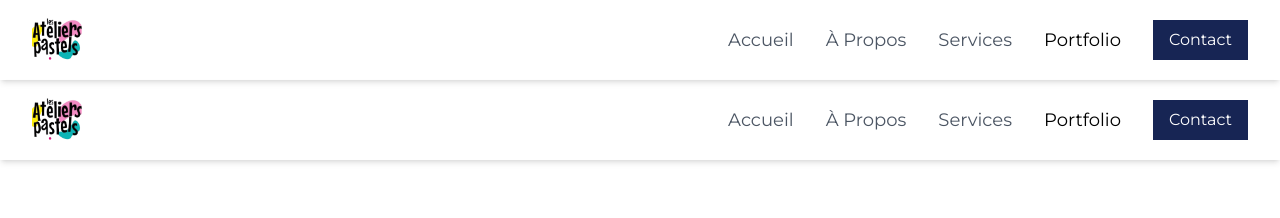
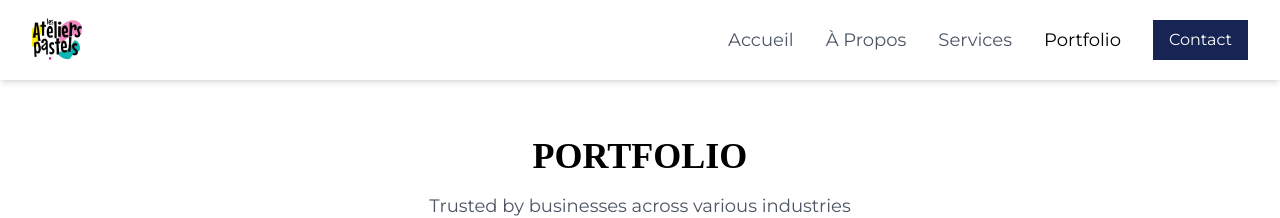
Before and after one commit to Frijidia/Ateliers-Pastels, a React (Vite) app in the folder AtelierPastels/: page /portfolio in a window 1280 px wide. Shown: the top 218 px of the page. Built offline with nearby package versions, Linux system fonts and the light colour scheme.

Commit message:
finishing merging

```diff
--- a/AtelierPastels/src/components/QuoteForm.tsx
+++ b/AtelierPastels/src/components/QuoteForm.tsx
@@ -1,5 +1,4 @@
-
-// import React from 'react';
+import React from 'react';
 import { useForm } from 'react-hook-form';
 import { zodResolver } from '@hookform/resolvers/zod';
 import * as z from 'zod';
--- a/AtelierPastels/src/page/Contact.tsx
+++ b/AtelierPastels/src/page/Contact.tsx
@@ -1,5 +1,5 @@
 
-// import React from 'react';
+import React from 'react';
 import Layout from '../components/Layout';
 // import Hero from '@/components/Hero';
 import SectionTitle from '../components/SectionTitle';
@@ -10,7 +10,7 @@ import { Phone, Mail, MapPin, Clock, Instagram, Facebook } from 'lucide-react';
 
 const Contact = () => {
   return (
-    <Layout>
+    <div>
       {/* <Hero
         title="Contactez-nous"
         subtitle="Entrez en contact avec notre équipe pour discuter de votre prochain projet"
@@ -182,7 +182,7 @@ const Contact = () => {
           </div>
         </div>
       </section>
-    </Layout>
+    </div>
   );
 };
 
--- a/AtelierPastels/src/page/Portfolio.tsx
+++ b/AtelierPastels/src/page/Portfolio.tsx
@@ -1,9 +1,9 @@
 
 import { useState } from 'react';
 import portfolioImage from '../assets/port_img.png';
-
+import React from 'react';
 // import { Link } from 'react-router-dom';
-import Layout from '../components/Layout';
+// import Layout from '../components/Layout';
 // import Hero from '@/component/Hero';
 import SectionTitle from '../components/SectionTitle';
 import { projects, allCategories } from '../components/portfolio/ProjectData';
@@ -31,7 +31,8 @@ const Portfolio = () => {
     };
 
     return (
-        <Layout>
+        // <Layout>
+        <div>
             <div className="mt-14">
 
                 <SectionTitle
@@ -82,7 +83,8 @@ const Portfolio = () => {
 
             {/* CTA Section */}
             <CallToActionSection />
-        </Layout>
+        {/* </Layout> */}
+        </div>
     );
 };
 
```
Also changed, not shown: 1 other file (tests, documents, lock files or other folders).
